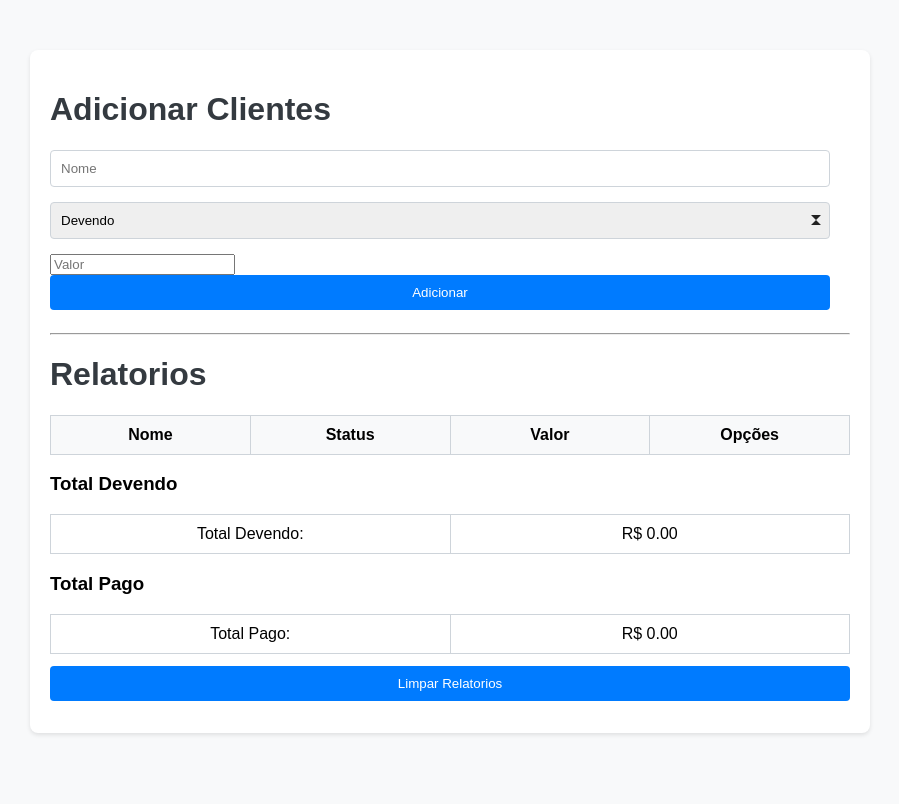
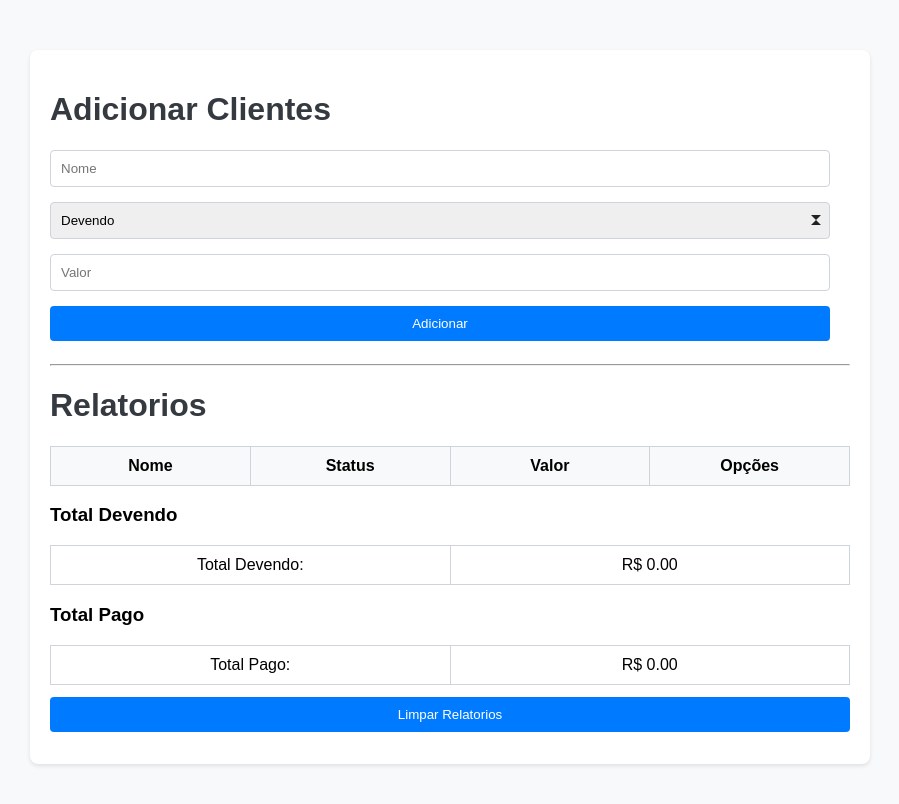
Before and after one commit to antonysantos71/relatorios-vendas-diarias, a plain HTML site: page index.html in a window 1280 px wide. Shown: the whole page, without its empty margins (190-1089 px from the left). Drawn offline with Linux system fonts and the light colour scheme.

Commit message:
Update style.css

```diff
--- a/style.css
+++ b/style.css
@@ -18,7 +18,7 @@ h1 {
   color: #343a40;
 }
 
-input[type="text"], select, button {
+input[type="text"], input[type="number"], select, button {
   width: calc(100% - 20px);
   padding: 10px;
   margin-bottom: 15px;
```
